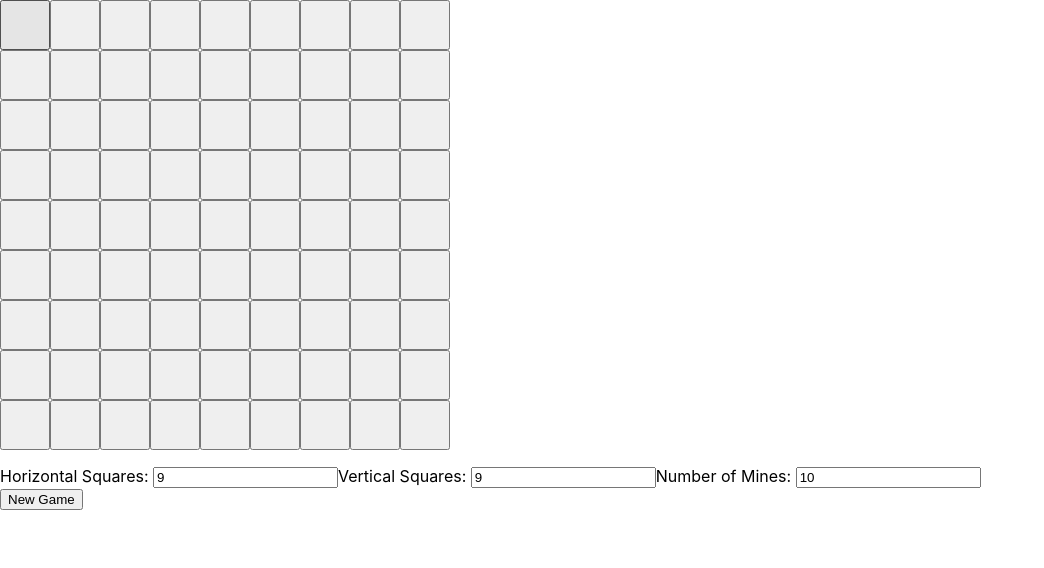
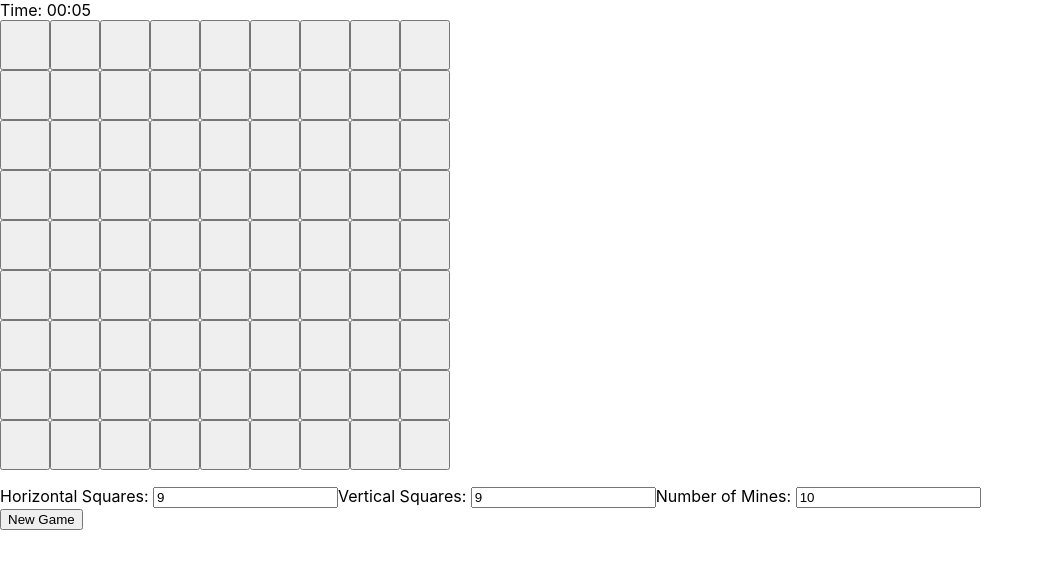
Before and after one commit to kobili/minesweeper, a React (Create React App) app: page / in a window 1280 px wide. Shown: the top 568 px of the page, without its empty margins (0-1044 px from the left). Built offline with nearby package versions, Linux system fonts and the light colour scheme.

Commit message:
timer now correctly updates and displays elapsed sedconds and minutes

```diff
--- a/src/App.tsx
+++ b/src/App.tsx
@@ -76,7 +76,7 @@ function App() {
 
   return (
     <div className="App">
-      {/* <Timer isDisabled={isGameOver}/> */}
+      <Timer isDisabled={isGameOver}/>
       <Grid isDisabled={isGameOver} mineField={mineField} revealGridSquare={revealGridSquare}
             flagGridSquare={flagGridSquare} status={status}/>
       <NewGameForm updateGame={startNewGame}/>
--- a/src/components/Timer.tsx
+++ b/src/components/Timer.tsx
@@ -1,4 +1,4 @@
-import React, {useState} from 'react'
+import React, {useState, useEffect} from 'react'
 
 /**
  *
@@ -7,22 +7,33 @@ import React, {useState} from 'react'
  */
 let Timer = (props: any) => {
 
-    let [time, setTime] = useState(0);
+    let [elapsedTime, setElapsedTime] = useState(0);
 
-    let minutes = Math.floor(time / 60);
-    let seconds = time % 60;
+    let minutes: number = Math.floor(elapsedTime / 60);
+    let seconds: number = elapsedTime % 60;
 
-    let intervalVar = setInterval(() => {
-        setTime(time++);
+    let minutesDisplay: string = minutes.toString();
+    if (minutesDisplay.length === 1) {
+        minutesDisplay = "0" + minutesDisplay;
+    }
+
+    let secondsDisplay: string = seconds.toString();
+    if (secondsDisplay.length === 1) {
+        secondsDisplay = "0" + secondsDisplay;
+    }
+
+    let timer = setTimeout(() => {
+        setElapsedTime(elapsedTime + 1);
     }, 1000);
 
     if (props.isDisabled) {
-        clearInterval(intervalVar);
+        clearTimeout(timer);
     }
+
 
     return (
         <div>
-            Time: {minutes}:{seconds}
+            Time: {minutesDisplay}:{secondsDisplay}
         </div>
     )
 }
```
